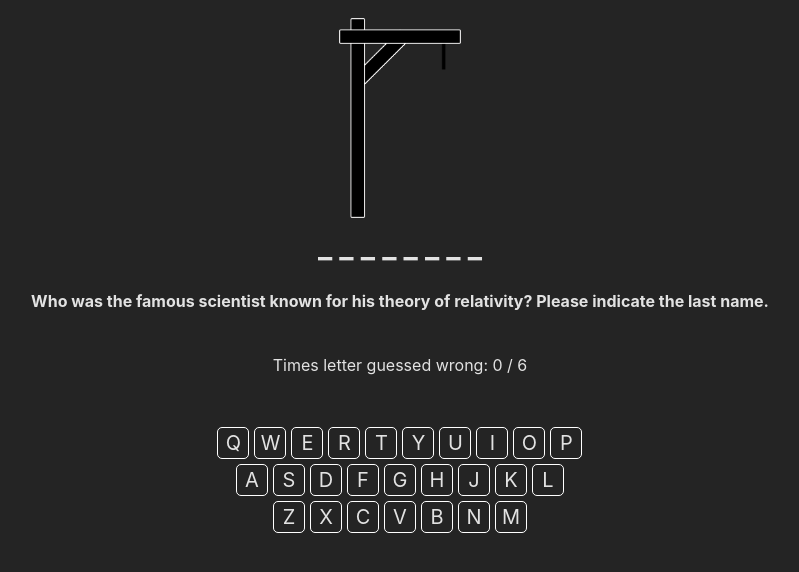
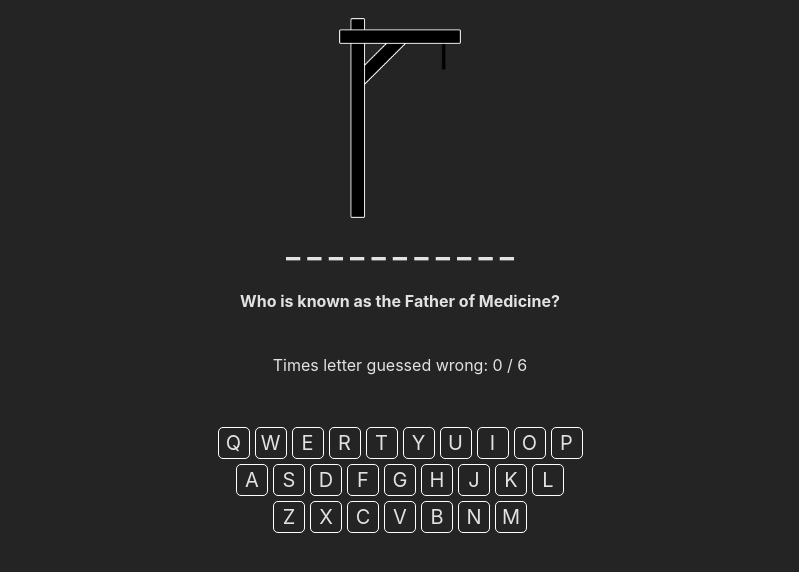
Before and after one commit to yvolha/hangman-game-react, a React (Vite) app in the folder hangman-game/: page / in a window 1280 px wide. Shown: the top 572 px of the page, without its empty margins (240-1039 px from the left). Built offline with nearby package versions, Linux system fonts and the light colour scheme.

Commit message:
refactor: move question setting logic to parent component

```diff
--- a/hangman-game/src/App.tsx
+++ b/hangman-game/src/App.tsx
@@ -4,10 +4,12 @@ import { Gallows } from "./components/gallows/gallows.component";
 import { QuestionAnswer } from "./components/question-answer/question-answer.component";
 import { useEffect, useState } from "react";
 import { Keyboard } from "./components/keyboard/keyboard.component";
+import questions, { IQuestion } from "./constants/questions";
 
 function App() {
   const [incorrectGuessNumber, setIncorrectGuessNumber] = useState(0);
   const [correctlyGuessedLetter, setCorrectlyGuessedLetter] = useState('');
+  const [currentQuestionAnswerPair, setCurrentQuestionAnswerPair] = useState(getRandomQuestionAnswerPair());
 
   useEffect(() => {
     const handleKeyDown = (event: KeyboardEvent) => {
@@ -20,11 +22,22 @@ function App() {
       window.removeEventListener("keydown", handleKeyDown);
     };
   }, []);
+
+  function getRandomQuestionAnswerPair (): IQuestion {
+    const questionAnswerPairNumber = questions.length;
+    const questionAnswerPairIndex = Math.floor(Math.random() * questionAnswerPairNumber);
+    console.log(questionAnswerPairIndex);
+    return questions[questionAnswerPairIndex];
+  }
+
   return (
     <>
       <Gallows incorrectGuessNumber={incorrectGuessNumber}/>
       <div>
-        <QuestionAnswer correctlyGuessedLetter={correctlyGuessedLetter}/>
+        <QuestionAnswer
+          currentQuestionAnswerPair={currentQuestionAnswerPair}
+          correctlyGuessedLetter={correctlyGuessedLetter}
+        />
         <IncorrectGuessCounter incorrectGuessNumber={incorrectGuessNumber} />
         <Keyboard />
       </div>
--- a/hangman-game/src/components/question-answer/question-answer.component.tsx
+++ b/hangman-game/src/components/question-answer/question-answer.component.tsx
@@ -1,19 +1,12 @@
 import "./question-answer.css";
 import { useState } from "react";
-import questions, { IQuestion } from "../../constants/questions";
 import { IQuestionAnswerProps } from "./question-answer.types";
 
 
-export const QuestionAnswer = ({correctlyGuessedLetter}: IQuestionAnswerProps) => {
-  const [currentQuestionAnswerPair, setCurrentQuestionAnswerPair] = useState(getRandomQuestionAnswerPair());
+export const QuestionAnswer = ({currentQuestionAnswerPair, correctlyGuessedLetter}: IQuestionAnswerProps) => {
   const [currentQuestionView, setCurrentQuestionView] = useState(currentQuestionAnswerPair.answer.replace(/./g, "_ "));
 
-  function getRandomQuestionAnswerPair (): IQuestion {
-    const questionAnswerPairNumber = questions.length;
-    const questionAnswerPairIndex = Math.floor(Math.random() * questionAnswerPairNumber);
-    console.log(questionAnswerPairIndex);
-    return questions[questionAnswerPairIndex];
-  }
+
 
   return(
     <div>
--- a/hangman-game/src/components/question-answer/question-answer.types.ts
+++ b/hangman-game/src/components/question-answer/question-answer.types.ts
@@ -1,3 +1,6 @@
+import { IQuestion } from "../../constants/questions";
+
 export interface IQuestionAnswerProps {
+    currentQuestionAnswerPair: IQuestion;
     correctlyGuessedLetter: string;
 }
```
